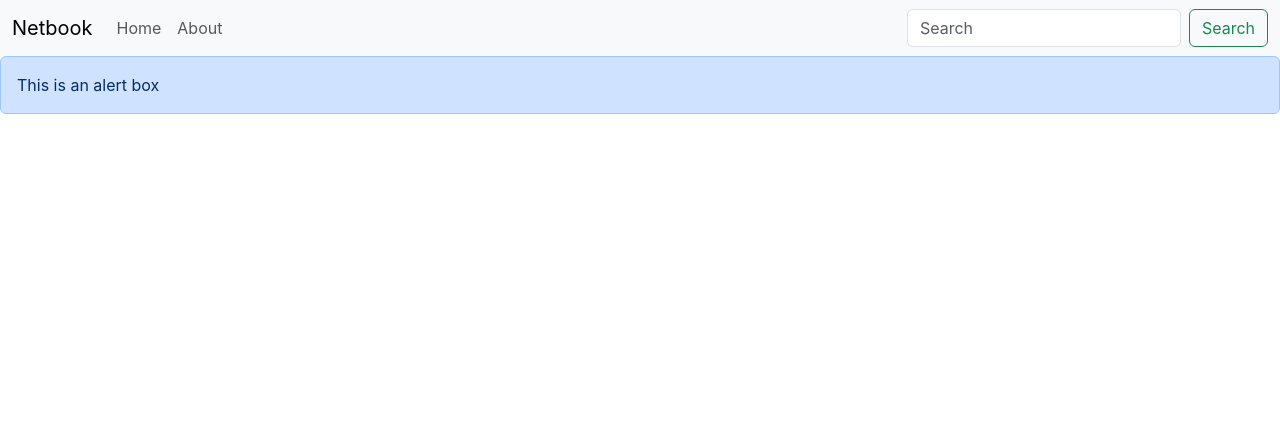
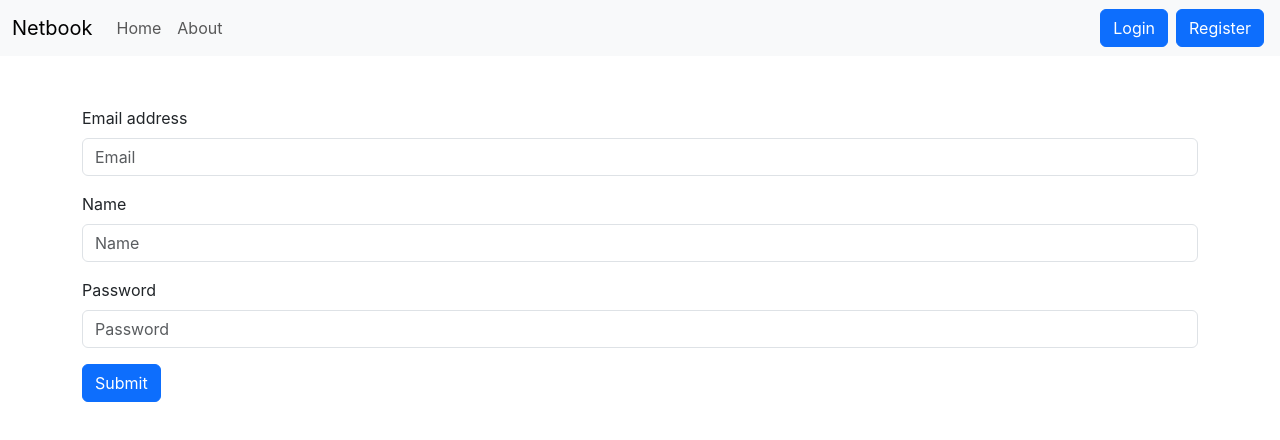
Before and after one commit to Jubraj001/NetBook, a React (Create React App) app: page /register in a window 1280 px wide. Shown: the top 440 px of the page. Built offline with nearby package versions, Linux system fonts and the light colour scheme.

Commit message:
Login and register done. Auth token hardcoded

```diff
--- a/src/App.js
+++ b/src/App.js
@@ -4,6 +4,8 @@ import About from "./components/About";
 import NoteState from "./context/notes/NoteState"
 import { BrowserRouter,Routes, Route } from 'react-router-dom';
 import Alert from "./components/Alert";
+import Login from "./components/Login";
+import Register from "./components/Register";
 
 function App() {
   return (
@@ -16,6 +18,8 @@ function App() {
               <Routes>
                 <Route exact path="/" element={<Home/>}/>
                 <Route exact path="/about" element={<About/>}/>
+                <Route exact path="/login" element={<Login/>}/>
+                <Route exact path="/register" element={<Register/>}/>
               </Routes>
             </div>
           </BrowserRouter>
--- a/src/components/AddNote.js
+++ b/src/components/AddNote.js
@@ -5,11 +5,12 @@ export default function AddNote() {
     const context = useContext(noteContext);
     const {addNote} = context;
 
-    const [note,setNote]=useState({title: "", description:"",tag:"default"});
+    const [note,setNote]=useState({title: "", description:"",tag:""});
 
     const onClickHandler =(e)=>{
         // e.preventDefault(); // Prevents the page from reloading
         addNote(note.title,note.description,note.tag);
+        setNote({title:"",description:"",tag:""})
     }
     const onChange = (e)=>{
         setNote({...note,[e.target.name]:e.target.value});
@@ -18,15 +19,15 @@ export default function AddNote() {
     <>
         <div className="mb-3">
             <label htmlFor="title" className="form-label">Note Title</label>
-            <input type="text" className="form-control" name="title" id="title" onChange={onChange} placeholder="Title of the note"/>
+            <input type="text" className="form-control" name="title" id="title" onChange={onChange} value={note.title} placeholder="Title of the note"/>
         </div>
         <div className="mb-3">
             <label htmlFor="description" className="form-label">Description</label>
-            <textarea className="form-control" name="description" id="description" rows="3" placeholder="Description of the note" onChange={onChange}></textarea>
+            <textarea className="form-control" name="description" id="description" rows="3" value={note.description} placeholder="Description of the note" onChange={onChange}></textarea>
         </div>
         <div className="mb-3">
             <label htmlFor="tag" className="form-label">Note Tag</label>
-            <input type="text" className="form-control" name="tag" id="tag" onChange={onChange} placeholder="Tag of the note"/>
+            <input type="text" className="form-control" name="tag" id="tag" onChange={onChange} value={note.tag} placeholder="Tag of the note"/>
         </div>
         <button type="submit" className="btn btn-primary" onClick = {onClickHandler}>Add Note</button>
     </>
--- a/src/components/Alert.js
+++ b/src/components/Alert.js
@@ -1,9 +1,12 @@
-import React from 'react'
+import React from "react";
 
 export default function Alert(props) {
   return (
-    <div className="alert alert-primary" role="alert">
-        {props.message}
+    <div style={{height: '50px'}}>
+        {props.alert && <div className={`alert alert-${props.alert.type} alert-dismissible role="alert"`}>
+        <strong>{props.alert.type}</strong>: {props.alert.msg}
+        <button type="button" className="btn-close" data-bs-dismiss="alert" aria-label="Close"></button>
+        </div>}
     </div>
-  )
+  );
 }
--- /dev/null
+++ b/src/components/Login.js
@@ -0,0 +1,44 @@
+import React,{useState} from 'react';
+import { useNavigate } from 'react-router-dom';
+
+export default function Login() {
+    const [credentials,setCredentials] = useState({email:"",password:""});
+    let navigate = useNavigate();
+    const onClickHandler=async()=>{
+        const response = await fetch(`http://localhost:5000/api/auth/login`, {
+            method: 'POST',
+            headers: {
+                'Content-Type': 'application/json',
+            },
+            body:JSON.stringify(credentials)
+        });
+        const json = await response.json();
+        console.log(json.authToken)
+        if(json.success)
+        {
+            // Save the auth token
+            localStorage.setItem('token',json.authToken);
+            // Navigate to the home page
+            navigate("/");
+        }
+        else{
+            alert("Invalid Credentials");
+        }
+    }
+    const onChange = (e)=>{
+        setCredentials({...credentials,[e.target.name]:e.target.value});
+    }
+  return (
+    <div>
+        <div className="mb-3">
+            <label htmlFor="email" className="form-label">Email address</label>
+            <input type="email" className="form-control" id="email" name="email" placeholder="Email" onChange={onChange}/>
+        </div>
+        <div className="mb-3">
+            <label htmlFor="password" className="form-label">Password</label>
+            <input type="password" className="form-control" id="password" name="password" placeholder="Password" onChange={onChange}/>
+        </div>
+        <button className="btn btn-primary" onClick={onClickHandler}>Submit</button>
+    </div>
+  )
+}
--- a/src/components/Navbar.js
+++ b/src/components/Navbar.js
@@ -22,8 +22,8 @@ export default function Navbar() {
                 </li>
             </ul>
             <form className="d-flex" role="search">
-                <input className="form-control me-2" type="search" placeholder="Search" aria-label="Search"/>
-                <button className="btn btn-outline-success" type="submit">Search</button>
+                <Link className="btn btn-primary mx-1" to="/login" role="button">Login</Link>
+                <Link className="btn btn-primary mx-1" to="/register" role="button">Register</Link>
             </form>
             </div>
         </div>
--- a/src/components/Notes.js
+++ b/src/components/Notes.js
@@ -68,6 +68,7 @@ export default function Notes() {
     </div>
     <div className="row my-3">
         <h2>Your notes</h2>
+        {notes.length===0 && "No notes to show"}
         {/* Providing Unique key*/}
         {notes.map((note)=>{
             return <NoteItem key={note._id} note={note} updateNote={updateNote}/>
--- /dev/null
+++ b/src/components/Register.js
@@ -0,0 +1,49 @@
+import React , {useState} from 'react'
+import { useNavigate } from 'react-router-dom';
+
+export default function Register() {
+  const [credentials,setCredentials] = useState({name:"",email:"",password:""});
+  let navigate = useNavigate();
+  const onClickHandler=async()=>{
+      console.log(credentials)
+      const response = await fetch(`http://localhost:5000/api/auth/register`, {
+          method: 'POST',
+          headers: {
+              'Content-Type': 'application/json',
+          },
+          body:JSON.stringify(credentials)
+      });
+      const json = await response.json();
+      console.log(json.authToken)
+      if(json.success)
+      {
+          // Save the auth token
+          localStorage.setItem('token',json.authToken);
+          // Navigate to the home page
+          navigate("/");
+      }
+      else{
+          alert(json.error);
+      }
+  }
+  const onChange = (e)=>{
+      setCredentials({...credentials,[e.target.name]:e.target.value});
+  }
+return (
+  <div>
+      <div className="mb-3">
+          <label htmlFor="email" className="form-label">Email address</label>
+          <input type="email" className="form-control" id="email" name="email" placeholder="Email" onChange={onChange}/>
+      </div>
+      <div className="mb-3">
+          <label htmlFor="name" className="form-label">Name</label>
+          <input type="text" className="form-control" id="name" name="name" placeholder="Name" onChange={onChange}/>
+      </div>
+      <div className="mb-3">
+          <label htmlFor="password" className="form-label">Password</label>
+          <input type="password" className="form-control" id="password" name="password" placeholder="Password" onChange={onChange}/>
+      </div>
+      <button className="btn btn-primary" onClick={onClickHandler}>Submit</button>
+  </div>
+)
+}
--- a/src/context/notes/NoteState.js
+++ b/src/context/notes/NoteState.js
@@ -20,7 +20,7 @@ const NoteState = (props)=>{
     }
     // Adding a note
     const addNote = async(title,description,tag)=>{
-        await fetch(`${host}/api/notes/addnote`, {
+        const response = await fetch(`${host}/api/notes/addnote`, {
             method: 'POST',
             headers: {
                 'Content-Type': 'application/json',
@@ -31,7 +31,8 @@ const NoteState = (props)=>{
                 description,
                 tag})
         });
-        getNotes();
+        const json = await response.json();
+        setNotes(notes.concat(json));
     }
 
     // Deleting a note
```
Also changed, not shown: 1 other file (tests, documents, lock files or other folders).
